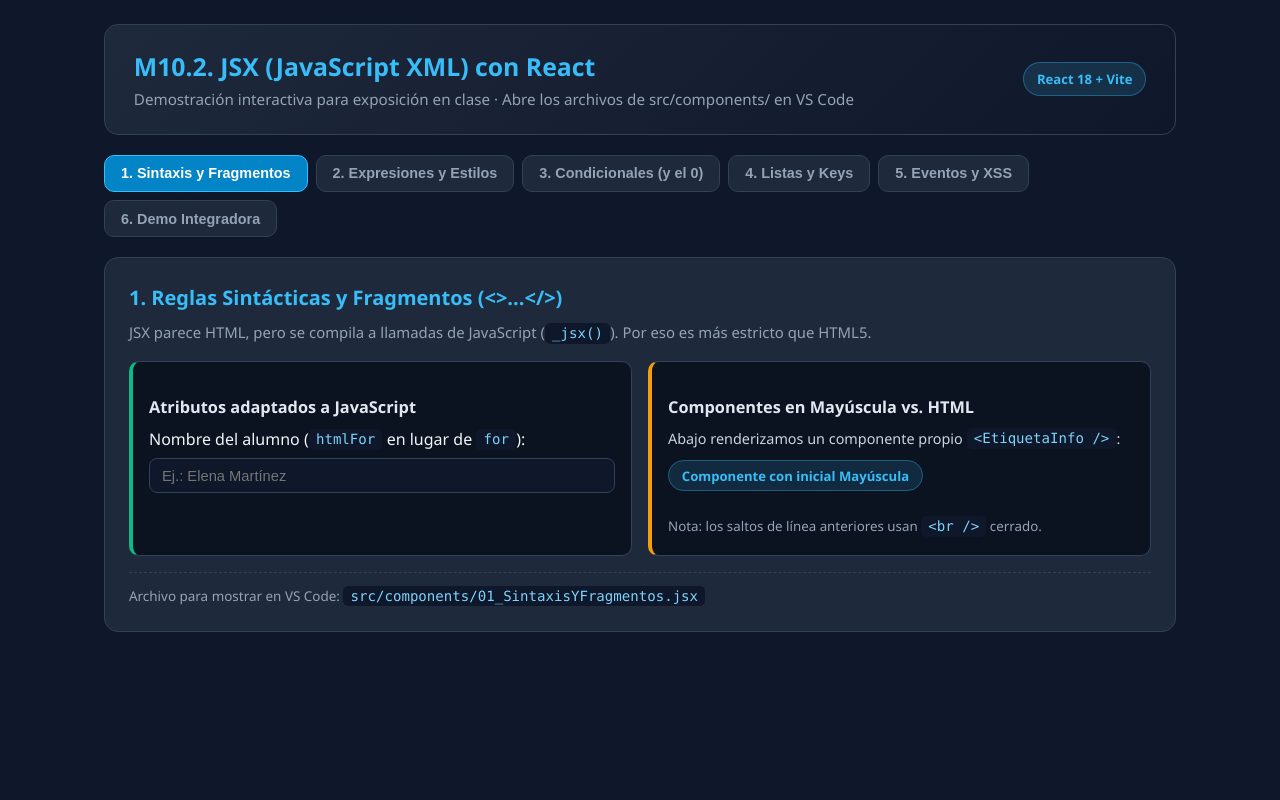
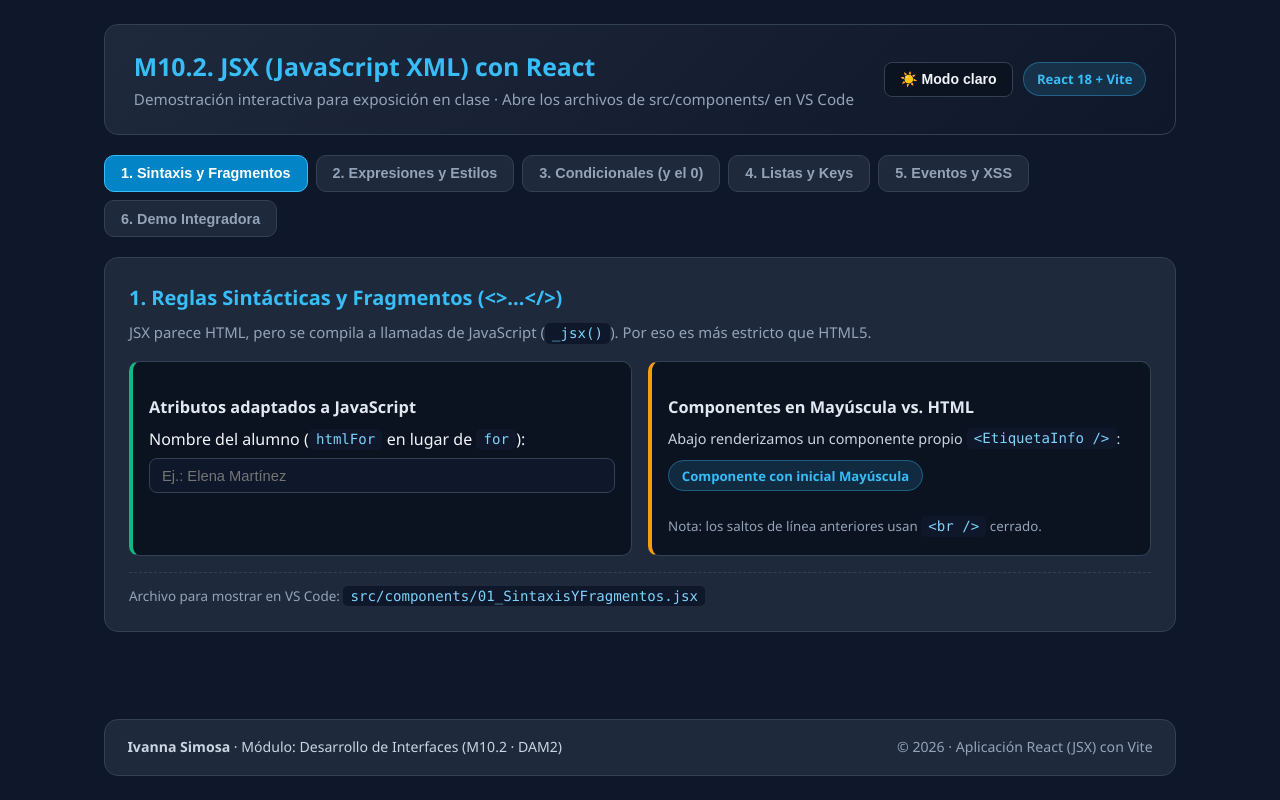
Before and after one commit to ivannasimosa0308/actividad_unit8_reactNat, a React (Vite) app: page / in a window 1280 px wide. Built offline with nearby package versions, Linux system fonts and the light colour scheme.

Commit message:
feat: ticket 01 selector de tema claro/oscuro y footer corporativo

```diff
--- a/src/App.jsx
+++ b/src/App.jsx
@@ -21,19 +21,31 @@ const SECCIONES = [
 
 export default function App() {
   const [activa, setActiva] = useState('01');
+  const [temaClaro, setTemaClaro] = useState(false);
 
   // Localizamos dinámicamente el componente a renderizar según la pestaña activa
   const seccionActual = SECCIONES.find((sec) => sec.id === activa);
   const ComponenteActivo = seccionActual.componente;
 
   return (
+    <div className={`app-shell ${temaClaro ? 'theme-light' : 'theme-dark'}`}>
       <div className="layout">
         <header className="header">
           <div>
             <h1>M10.2. JSX (JavaScript XML) con React</h1>
             <p>Demostración interactiva para exposición en clase · Abre los archivos de src/components/ en VS Code</p>
           </div>
+          <div className="header-actions">
+            <button
+              type="button"
+              className="btn btn-theme"
+              onClick={() => setTemaClaro((prev) => !prev)}
+              aria-pressed={temaClaro}
+            >
+              {temaClaro ? '🌙 Modo oscuro' : '☀️ Modo claro'}
+            </button>
             <span className="pill">React 18 + Vite</span>
+          </div>
         </header>
 
         {/* Navegación generada dinámicamente con .map() y key única */}
@@ -54,6 +66,16 @@ export default function App() {
         <main>
           <ComponenteActivo />
         </main>
+
+        <footer className="footer">
+          <p>
+            <strong>Ivanna Simosa</strong> · Módulo: Desarrollo de Interfaces (M10.2 · DAM2)
+          </p>
+          <p className="footer-meta">
+            © {new Date().getFullYear()} · Aplicación React (JSX) con Vite
+          </p>
+        </footer>
+      </div>
     </div>
   );
 }
--- a/src/index.css
+++ b/src/index.css
@@ -2,15 +2,62 @@
   --bg: #0f172a;
   --surface: #1e293b;
   --surface-alt: #0b1220;
+  --header-bg: linear-gradient(135deg, #1e293b 0%, #0f172a 100%);
   --border: #334155;
   --text: #f1f5f9;
+  --text-soft: #cbd5e1;
+  --heading-sub: #e2e8f0;
   --muted: #94a3b8;
   --primary: #38bdf8;
   --primary-dark: #0284c7;
   --green: #10b981;
+  --green-text: #34d399;
   --amber: #f59e0b;
   --red: #ef4444;
+  --red-text: #f87171;
   --purple: #a78bfa;
+  --code-bg: #0f172a;
+  --code-text: #7dd3fc;
+  --input-bg: #0f172a;
+  --btn-secondary-bg: #334155;
+  --btn-secondary-text: #ffffff;
+  --badge-ok-bg: rgba(16, 185, 129, 0.18);
+  --badge-ok-text: #34d399;
+  --badge-fail-bg: rgba(239, 68, 68, 0.18);
+  --badge-fail-text: #f87171;
+  --pill-bg: rgba(56, 189, 248, 0.14);
+  --pill-border: rgba(56, 189, 248, 0.35);
+}
+
+.theme-light {
+  --bg: #f1f5f9;
+  --surface: #ffffff;
+  --surface-alt: #f8fafc;
+  --header-bg: linear-gradient(135deg, #ffffff 0%, #e0f2fe 100%);
+  --border: #cbd5e1;
+  --text: #0f172a;
+  --text-soft: #334155;
+  --heading-sub: #1e293b;
+  --muted: #475569;
+  --primary: #0284c7;
+  --primary-dark: #0369a1;
+  --green: #059669;
+  --green-text: #047857;
+  --amber: #d97706;
+  --red: #dc2626;
+  --red-text: #b91c1c;
+  --purple: #7c3aed;
+  --code-bg: #e2e8f0;
+  --code-text: #0369a1;
+  --input-bg: #ffffff;
+  --btn-secondary-bg: #475569;
+  --btn-secondary-text: #ffffff;
+  --badge-ok-bg: rgba(5, 150, 105, 0.14);
+  --badge-ok-text: #047857;
+  --badge-fail-bg: rgba(220, 38, 38, 0.14);
+  --badge-fail-text: #b91c1c;
+  --pill-bg: rgba(2, 132, 199, 0.1);
+  --pill-border: rgba(2, 132, 199, 0.3);
 }
 
 * {
@@ -27,14 +74,28 @@ body {
   min-height: 100vh;
 }
 
+.app-shell {
+  background-color: var(--bg);
+  color: var(--text);
+  min-height: 100vh;
+  transition: background-color 0.2s ease, color 0.2s ease;
+}
+
 .layout {
   max-width: 1120px;
   margin: 0 auto;
   padding: 1.5rem;
+  min-height: 100vh;
+  display: flex;
+  flex-direction: column;
+}
+
+.layout main {
+  flex: 1;
 }
 
 .header {
-  background: linear-gradient(135deg, #1e293b 0%, #0f172a 100%);
+  background: var(--header-bg);
   border: 1px solid var(--border);
   border-radius: 14px;
   padding: 1.4rem 1.8rem;
@@ -44,6 +105,13 @@ body {
   justify-content: space-between;
   align-items: center;
   gap: 1rem;
+}
+
+.header-actions {
+  display: flex;
+  flex-wrap: wrap;
+  align-items: center;
+  gap: 0.65rem;
 }
 
 .header h1 {
@@ -57,9 +125,9 @@ body {
 }
 
 .pill {
-  background: rgba(56, 189, 248, 0.14);
+  background: var(--pill-bg);
   color: var(--primary);
-  border: 1px solid rgba(56, 189, 248, 0.35);
+  border: 1px solid var(--pill-border);
   padding: 0.35rem 0.8rem;
   border-radius: 999px;
   font-size: 0.82rem;
@@ -112,7 +180,7 @@ body {
 
 .card h3 {
   font-size: 1.02rem;
-  color: #e2e8f0;
+  color: var(--heading-sub);
   margin: 1rem 0 0.4rem;
 }
 
@@ -148,8 +216,8 @@ body {
 }
 
 .code-inline {
-  background: #0f172a;
-  color: #7dd3fc;
+  background: var(--code-bg);
+  color: var(--code-text);
   padding: 0.15rem 0.45rem;
   border-radius: 5px;
   font-family: Consolas, 'Courier New', monospace;
@@ -165,15 +233,31 @@ body {
   cursor: pointer;
   font-weight: 600;
   font-size: 0.88rem;
-  transition: opacity 0.15s;
+  transition: opacity 0.15s, border-color 0.15s, background-color 0.15s;
 }
 
-.btn:hover {
+.btn:hover:not(:disabled) {
   opacity: 0.9;
 }
 
+.btn:disabled {
+  opacity: 0.45;
+  cursor: not-allowed;
+}
+
+.btn-theme {
+  background: var(--surface-alt);
+  color: var(--text);
+  border: 1px solid var(--border);
+}
+
+.btn-theme:hover:not(:disabled) {
+  border-color: var(--primary);
+}
+
 .btn-secondary {
-  background: #334155;
+  background: var(--btn-secondary-bg);
+  color: var(--btn-secondary-text);
 }
 
 .btn-danger {
@@ -189,7 +273,7 @@ body {
 
 .input {
   width: 100%;
-  background: #0f172a;
+  background: var(--input-bg);
   color: var(--text);
   border: 1px solid var(--border);
   border-radius: 8px;
@@ -231,13 +315,13 @@ body {
 }
 
 .badge-ok {
-  background: rgba(16, 185, 129, 0.18);
-  color: #34d399;
+  background: var(--badge-ok-bg);
+  color: var(--badge-ok-text);
 }
 
 .badge-fail {
-  background: rgba(239, 68, 68, 0.18);
-  color: #f87171;
+  background: var(--badge-fail-bg);
+  color: var(--badge-fail-text);
 }
 
 .file-hint {
@@ -247,3 +331,113 @@ body {
   border-top: 1px dashed var(--border);
   padding-top: 0.75rem;
 }
+
+.footer {
+  margin-top: 1.25rem;
+  padding: 1rem 1.4rem;
+  background: var(--surface);
+  border: 1px solid var(--border);
+  border-radius: 14px;
+  display: flex;
+  flex-wrap: wrap;
+  justify-content: space-between;
+  align-items: center;
+  gap: 0.5rem 1rem;
+  font-size: 0.88rem;
+  color: var(--text-soft);
+}
+
+.footer-meta {
+  color: var(--muted);
+}
+
+.alert-error {
+  margin-top: 0.6rem;
+  padding: 0.55rem 0.75rem;
+  border-radius: 8px;
+  background: var(--badge-fail-bg);
+  color: var(--red-text);
+  border: 1px solid var(--red);
+  font-size: 0.88rem;
+  font-weight: 600;
+}
+
+.alert-success {
+  margin-top: 0.6rem;
+  padding: 0.55rem 0.75rem;
+  border-radius: 8px;
+  background: var(--badge-ok-bg);
+  color: var(--green-text);
+  border: 1px solid var(--green);
+  font-size: 0.88rem;
+  font-weight: 600;
+}
+
+.empty-state {
+  background: var(--surface-alt);
+  border: 1px dashed var(--border);
+  border-radius: 10px;
+  padding: 1.25rem;
+  text-align: center;
+  color: var(--muted);
+  margin-top: 0.75rem;
+}
+
+.kpi-grid {
+  display: grid;
+  grid-template-columns: repeat(auto-fit, minmax(190px, 1fr));
+  gap: 0.85rem;
+  margin-bottom: 1.15rem;
+}
+
+.kpi-card {
+  background: var(--surface-alt);
+  border: 1px solid var(--border);
+  border-radius: 10px;
+  padding: 0.9rem 1rem;
+  display: flex;
+  flex-direction: column;
+  gap: 0.2rem;
+}
+
+.kpi-label {
+  font-size: 0.8rem;
+  text-transform: uppercase;
+  letter-spacing: 0.04em;
+  color: var(--muted);
+  font-weight: 600;
+}
+
+.kpi-value {
+  font-size: 1.55rem;
+  font-weight: 700;
+  color: var(--primary);
+}
+
+.form-panel {
+  background: var(--surface-alt);
+  border: 1px solid var(--border);
+  border-radius: 10px;
+  padding: 1rem;
+  margin-bottom: 1.15rem;
+}
+
+.form-grid {
+  display: grid;
+  grid-template-columns: repeat(auto-fit, minmax(210px, 1fr));
+  gap: 0.85rem;
+  margin-top: 0.5rem;
+}
+
+.controls-bar {
+  display: flex;
+  flex-wrap: wrap;
+  gap: 0.65rem;
+  align-items: center;
+  margin-bottom: 1rem;
+}
+
+.controls-bar .input {
+  margin-top: 0;
+  width: auto;
+}
```
Lines whose indentation alone changed are shown as unchanged.
